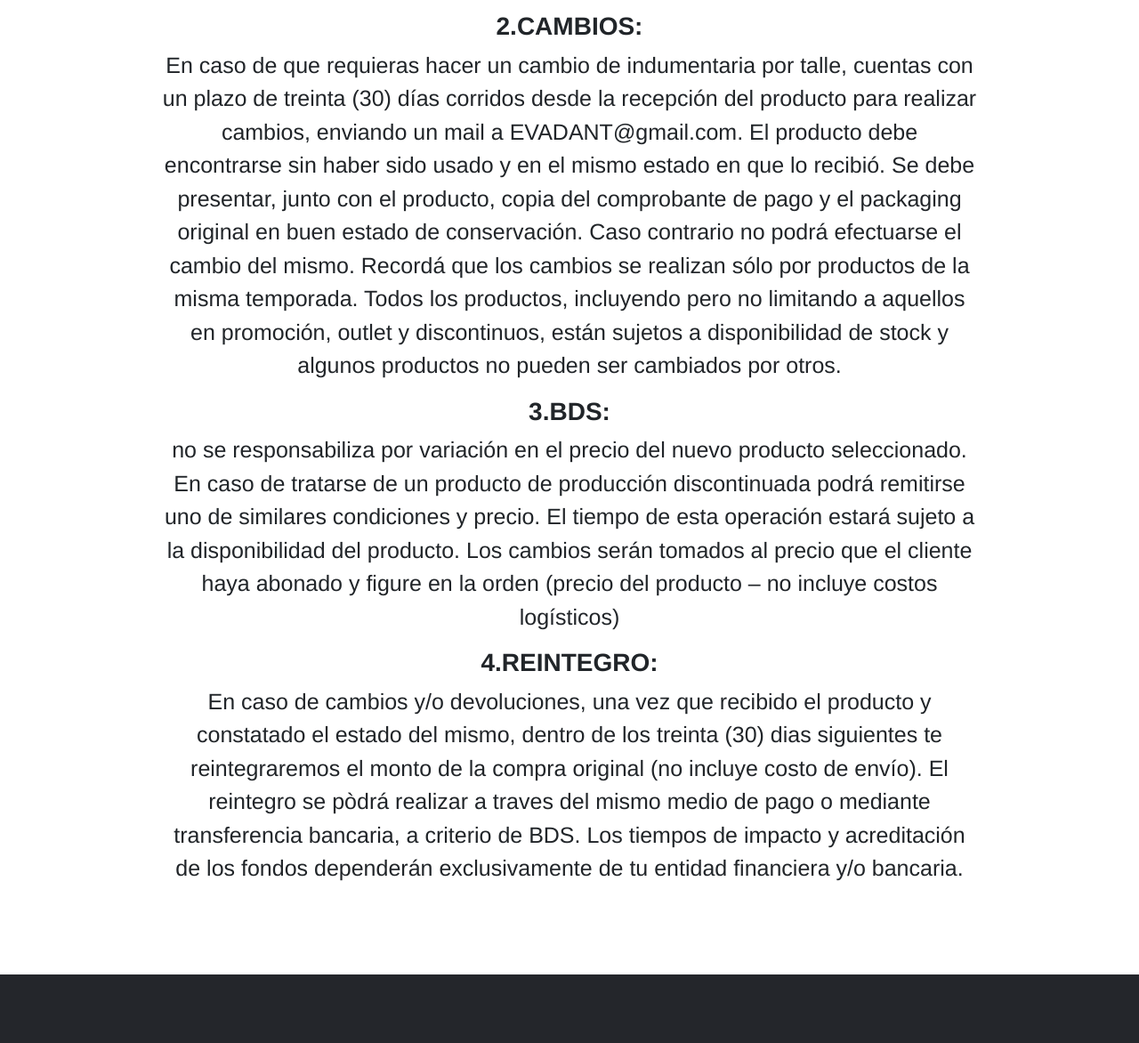
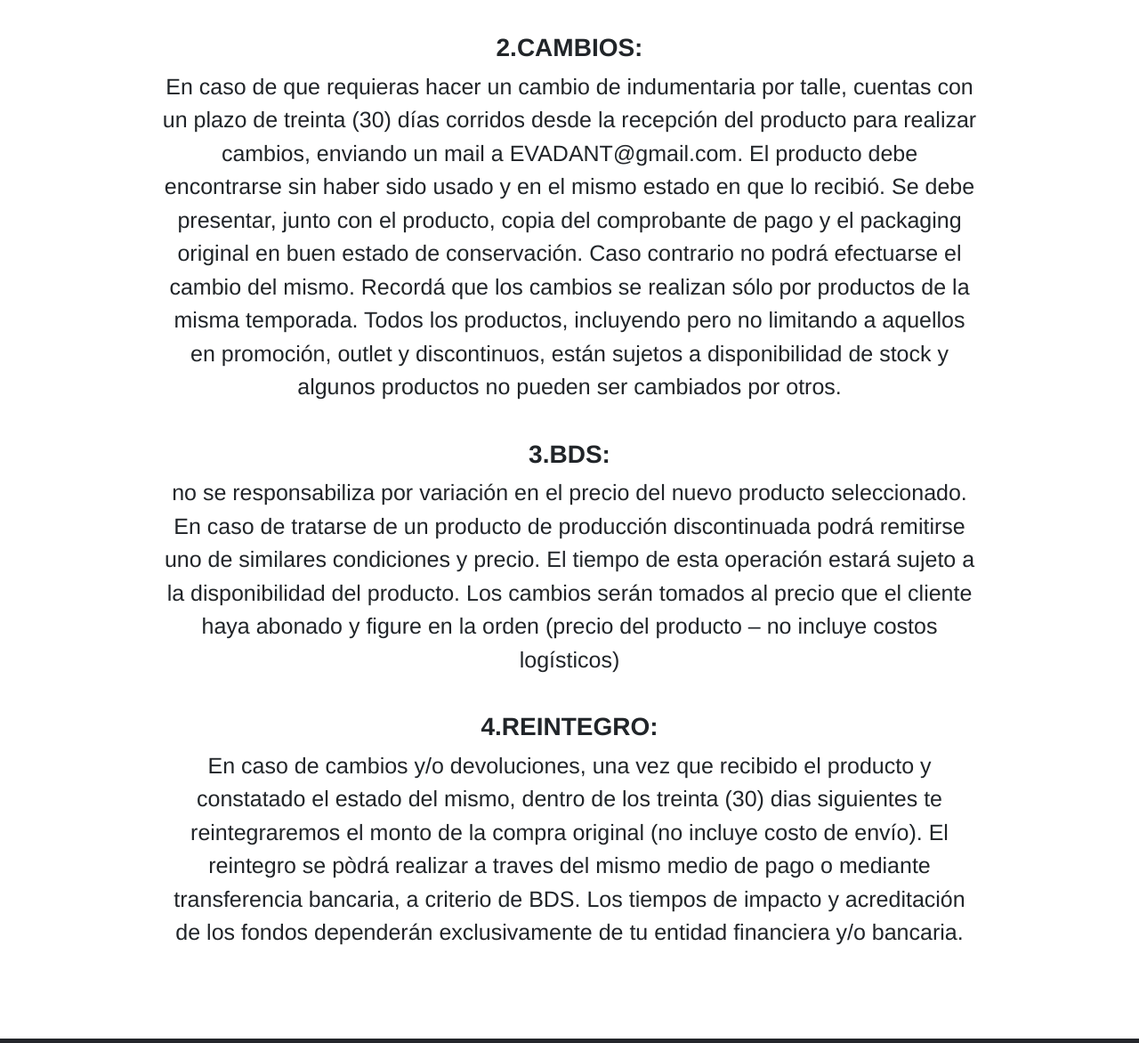
Before and after one commit to KevinGalvan36/PreEntrega2Galvan, a website: page paginas/politica-de-devoluciones-y-cambio.html in a window 1280 px wide. Shown: the part 447-1619 px from the top of the page at 89% size. Drawn offline with nearby package versions, Linux system fonts and the light colour scheme.

Commit message:
agregue espacios en la pagina de devoluciones

```diff
--- a/paginas/politica-de-devoluciones-y-cambio.html
+++ b/paginas/politica-de-devoluciones-y-cambio.html
@@ -60,6 +60,7 @@
             <section>
                 <div class="container">
                     <div id="politicaDeDevolucionYCambio">
+                        <div class="dev-uno">
                             <h3>
                                 <strong>1.DEVOLUCIÓN:</strong>
                             </h3>
@@ -77,6 +78,8 @@
                                 como del nuevo envío están exclusivamente a cargo del
                                 cliente.
                             </p>
+                        </div>
+                        <div class="dev-dos">
                             <h3>
                                 <strong>2.CAMBIOS:</strong>
                             </h3>
@@ -95,6 +98,8 @@
                                 disponibilidad de stock y algunos productos no pueden ser
                                 cambiados por otros.
                             </p>
+                        </div>
+                        <div class="dev-tres">
                             <h3>
                                 <strong>3.BDS:</strong>
                             </h3>
@@ -107,6 +112,8 @@
                                 que el cliente haya abonado y figure en la orden
                                 (precio del producto – no incluye costos logísticos)
                             </p>
+                        </div>
+                        <div class="dev-cuatro">
                             <h3>
                                 <strong>4.REINTEGRO:</strong>
                             </h3>
@@ -120,6 +127,7 @@
                                 fondos dependerán exclusivamente de tu entidad financiera y/o
                                 bancaria.
                             </p>
+                        </div>
                     </div>
                 </div>
             </section>
--- a/scss/paginas/politica-de-devoluciones-y-cambio.scss
+++ b/scss/paginas/politica-de-devoluciones-y-cambio.scss
@@ -3,6 +3,15 @@
     font-size: $size-parrafos;
     margin: 100px 100px;
     text-align: center;
+    .dev-dos{
+        margin-top: 40px;
+    }
+    .dev-tres{
+        margin-top: 40px;
+    }
+    .dev-cuatro{
+        margin-top: 40px;
+    }
 }
 
 @media (max-width:800px){
```
Also changed, not shown: css/estilos.css, 1 other file. Lines whose indentation alone changed are shown as unchanged.
